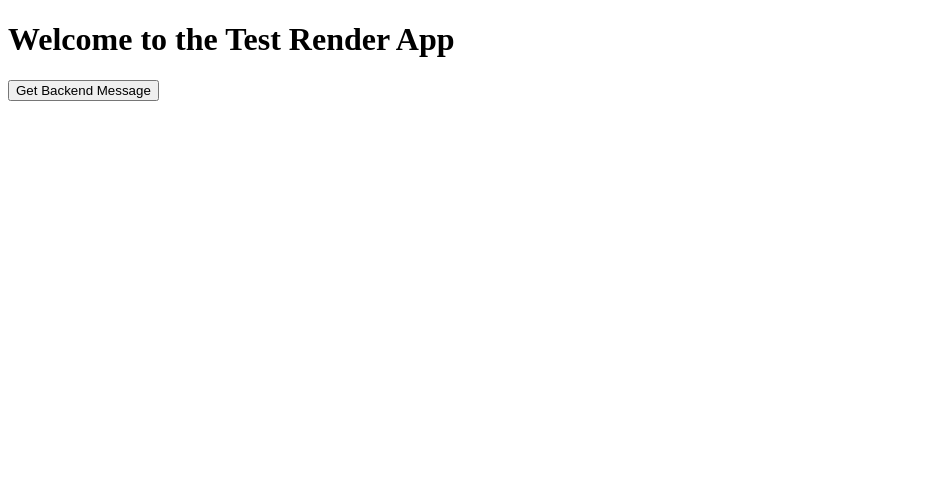
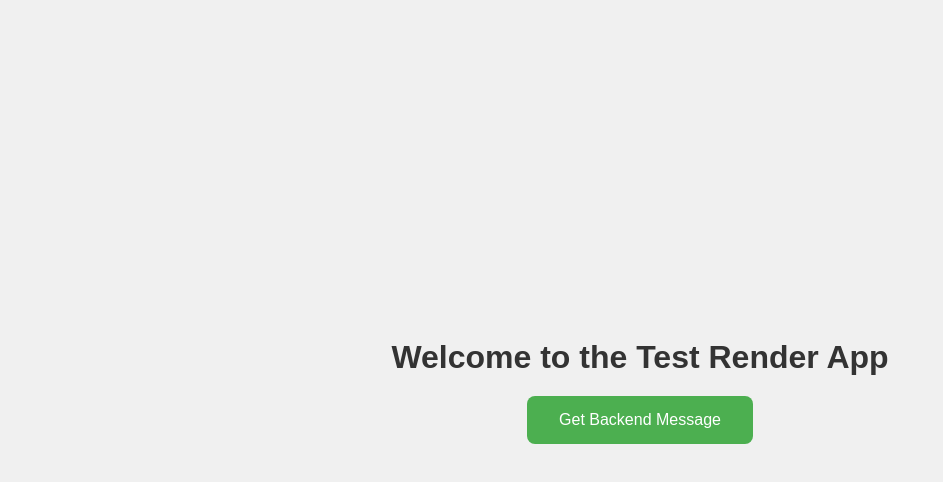
Before and after one commit to AslamDesigns/sample-js, a website: page public/index.html in a window 1280 px wide. Shown: the whole page, without its empty margins (0-943 px from the left). Drawn offline with Linux system fonts and the light colour scheme.

Commit message:
Update index.html
v2

```diff
--- a/public/index.html
+++ b/public/index.html
@@ -4,6 +4,53 @@
   <meta charset="UTF-8">
   <meta name="viewport" content="width=device-width, initial-scale=1.0">
   <title>Test Render App</title>
+  <style>
+    /* Style for the body */
+    body {
+      font-family: Arial, sans-serif;
+      display: flex;
+      flex-direction: column;
+      justify-content: center;
+      align-items: center;
+      height: 100vh;
+      margin: 0;
+      background-color: #f0f0f0;
+    }
+
+    /* Style for the heading */
+    h1 {
+      color: #333;
+      font-size: 2rem;
+      margin-bottom: 20px;
+    }
+
+    /* Style for the button */
+    button {
+      background-color: #4CAF50; /* Green */
+      color: white;
+      padding: 15px 32px;
+      font-size: 16px;
+      border: none;
+      border-radius: 8px;
+      cursor: pointer;
+      transition: background-color 0.3s;
+    }
+
+    button:hover {
+      background-color: #45a049; /* Darker Green on hover */
+    }
+
+    button:active {
+      background-color: #3e8e41; /* Even darker on click */
+    }
+
+    /* Style for the message text */
+    #message {
+      margin-top: 20px;
+      font-size: 1.2rem;
+      color: #555;
+    }
+  </style>
 </head>
 <body>
   <h1>Welcome to the Test Render App</h1>
```
